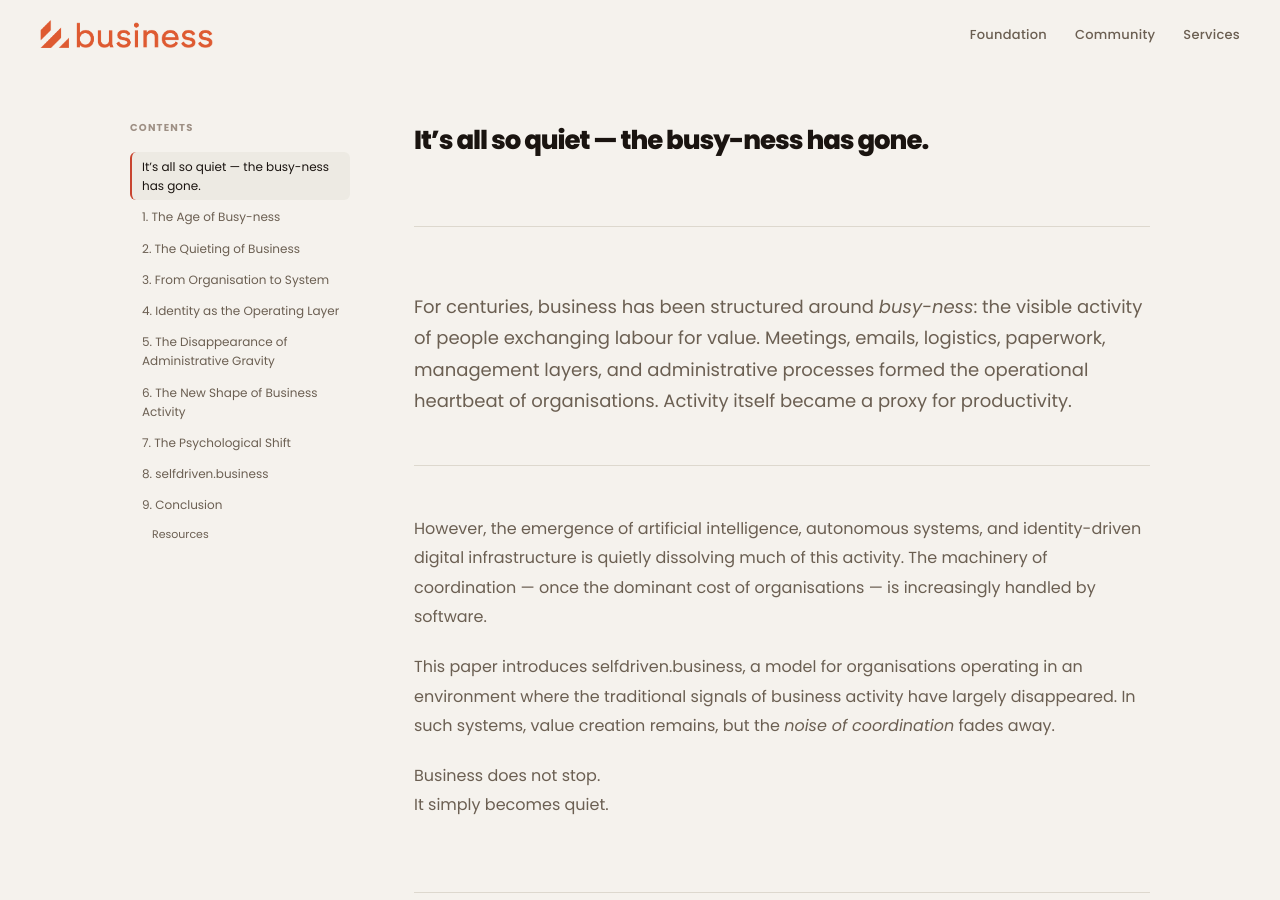
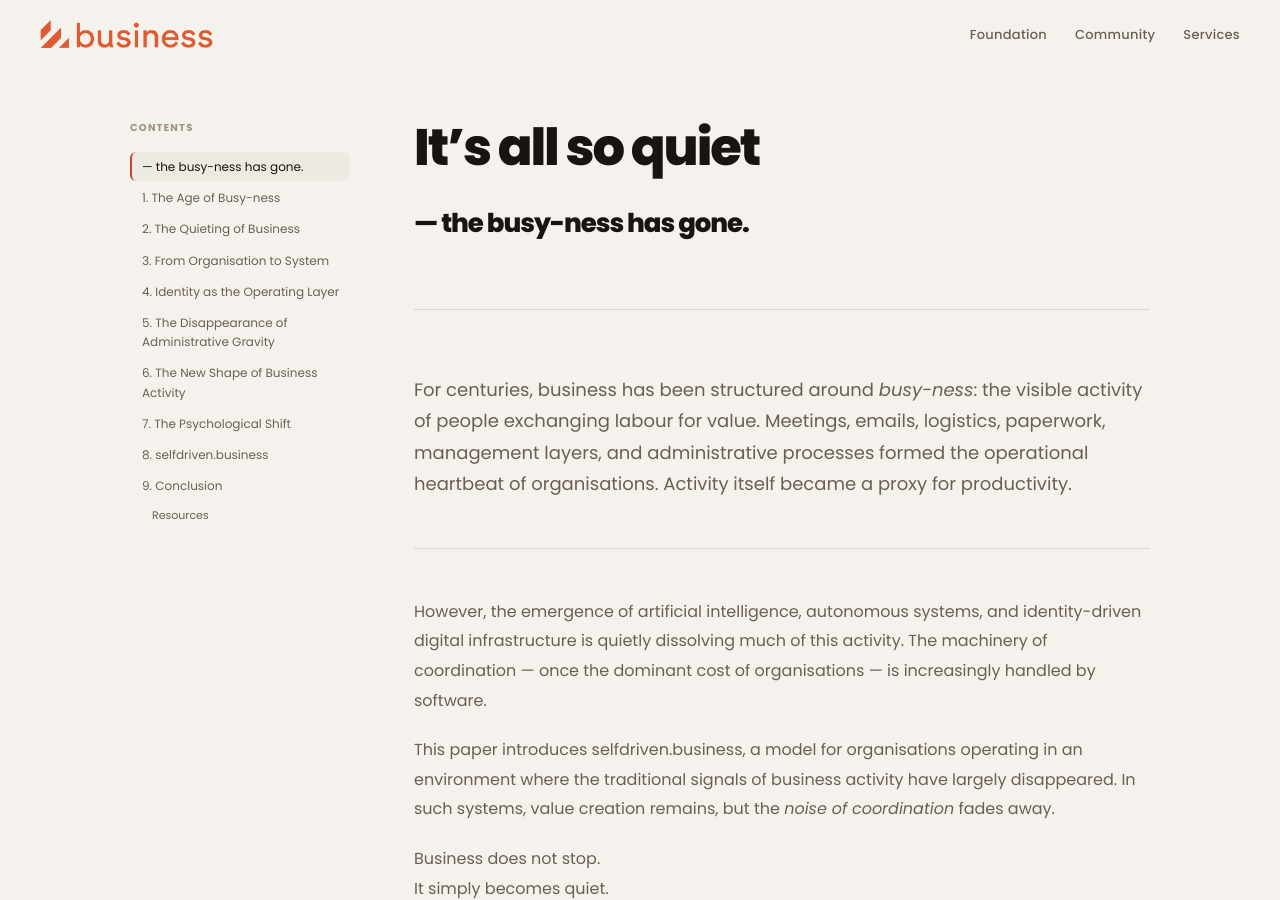
Before and after one commit to selfdriven-services/selfdriven-business, a Jekyll site: the page built from docs/index.md, in a window 1280 px wide and 900 px high. Built offline with Jekyll 4.4.1, drawn with Linux system fonts in a browser that asks for light colours.

Commit message:
Update index.md

```diff
--- a/docs/index.md
+++ b/docs/index.md
@@ -3,7 +3,8 @@ layout: selfdriven
 title: The busy-ness has gone - selfdriven.business
 ---
 
-## It’s all so quiet — the busy-ness has gone.
+# It’s all so quiet
+## — the busy-ness has gone.
 
 ---
 
```
